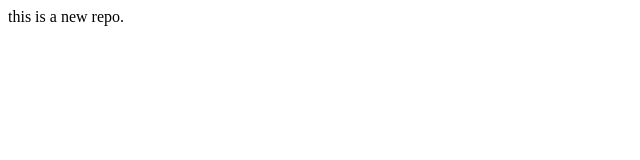
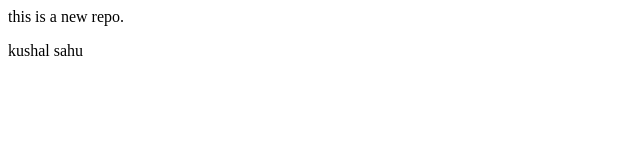
Before and after one commit to Kushal9753/Localrepo, a plain HTML site: page index.html in a window 1280 px wide. Shown: the full height of the page, 0-640 px from the left. Drawn offline with Linux system fonts and the light colour scheme.

Commit message:
Add new feature

```diff
--- a/index.html
+++ b/index.html
@@ -1 +1,2 @@
 <p>this is a new repo.</p>
+<p>kushal sahu </p>
```
